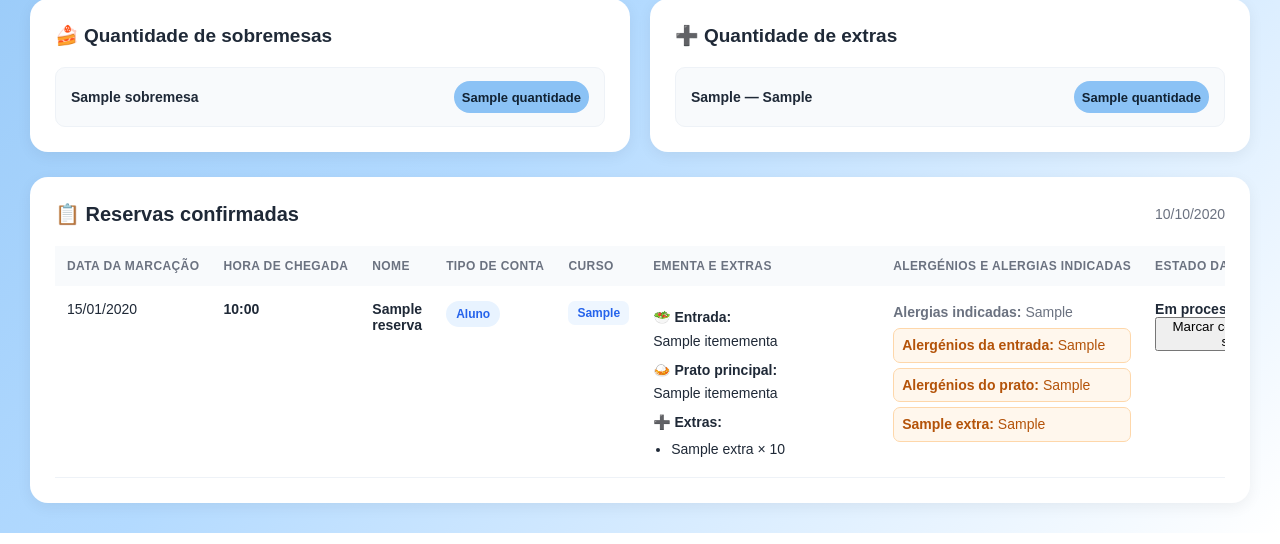
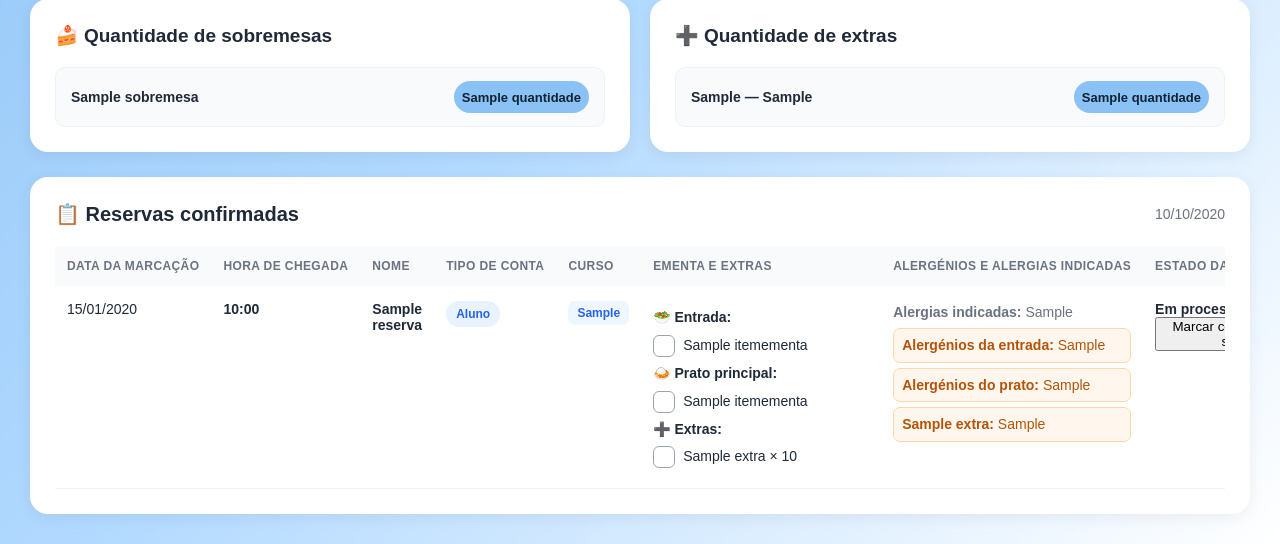
Before and after one commit to IfraimLopes/ProfiSabores, a Django app: template templates/cozinha/painel.html in a window 1280 px wide. Shown: the part 507-1051 px from the top of the page. Run offline with Django 5.2, Linux system fonts and the light colour scheme; tables that the repository leaves empty hold one stand-in row (values such as "Sample post"); the template is opened without the code that fills it: values that come from a table or form of the project are taken from there, most other values are stand-ins (such as "Sample title", 1, 10 or a date in 2020); parts of the project's set-up code (start-up, migrations or seed data) failed here and were passed over.

Commit message:
Adiciona checklist visual de preparação na cozinha

```diff
--- a/templates/cozinha/painel.html
+++ b/templates/cozinha/painel.html
@@ -12,6 +12,40 @@
             padding: 0;
         }
 
+        .item-preparacao {
+    display: flex;
+    align-items: flex-start;
+    gap: 8px;
+    margin: 5px 0;
+    line-height: 1.5;
+}
+
+        .botao-check {
+            flex-shrink: 0;
+            width: 22px;
+            height: 22px;
+            border: 1px solid #9ca3af;
+            border-radius: 6px;
+            background: white;
+            color: white;
+            cursor: pointer;
+            font-size: 14px;
+            font-weight: bold;
+            display: inline-flex;
+            align-items: center;
+            justify-content: center;
+        }
+
+        .botao-check.concluido {
+            background: #16a34a;
+            border-color: #16a34a;
+        }
+
+        .texto-preparacao.concluido {
+            text-decoration: line-through;
+            color: #9ca3af;
+            opacity: 0.7;
+        }
         body {
             font-family: Arial, Helvetica, sans-serif;
             background: linear-gradient(135deg, #8bc2f5 0%, #b3daff 50%, #ffffff 100%);
@@ -532,18 +566,40 @@
                                     {% endif %}
                                 </td>
 
+
                                 <td class="refeicao">
                                 {% if reserva.ementa %}
+
                                     <strong>🥗 Entrada:</strong>
+
                                     {% if reserva.ementa.entrada %}
+                                        <div class="item-preparacao">
+                                            <button type="button"
+                                                    class="botao-check"
+                                                    aria-label="Marcar entrada como concluída"
+                                                    aria-pressed="false">✓</button>
+
+                                            <span class="texto-preparacao">
                                                 {{ reserva.ementa.entrada.nome }}
+                                            </span>
+                                        </div>
                                     {% else %}
                                         Não definida
                                     {% endif %}
 
                                     <strong>🍛 Prato principal:</strong>
+
                                     {% if reserva.ementa.prato_principal %}
+                                        <div class="item-preparacao">
+                                            <button type="button"
+                                                    class="botao-check"
+                                                    aria-label="Marcar prato principal como concluído"
+                                                    aria-pressed="false">✓</button>
+
+                                            <span class="texto-preparacao">
                                                 {{ reserva.ementa.prato_principal.nome }}
+                                            </span>
+                                        </div>
                                     {% else %}
                                         Não definido
                                     {% endif %}
@@ -551,20 +607,30 @@
                                     {% with extras_reserva=reserva.extras.all %}
                                         {% if extras_reserva %}
                                             <strong>➕ Extras:</strong>
-                                                <ul>
+
                                             {% for reserva_extra in extras_reserva %}
-                                                        <li>
+                                                <div class="item-preparacao">
+                                                    <button type="button"
+                                                            class="botao-check"
+                                                            aria-label="Marcar extra como concluído"
+                                                            aria-pressed="false">✓</button>
+
+                                                    <span class="texto-preparacao">
                                                         {{ reserva_extra.extra.nome }}
                                                         × {{ reserva_extra.quantidade }}
-                                                        </li>
+                                                    </span>
+                                                </div>
                                             {% endfor %}
-                                                </ul>
                                         {% endif %}
                                     {% endwith %}
+
                                 {% else %}
                                     Ementa não associada
                                 {% endif %}
                             </td>
+
+
+
 
                                 <td class="alergias">
                                     {% if reserva.alergias %}
@@ -655,9 +721,45 @@
 </div>
 
 <script>
-    setInterval(function () {
+    // Checklist exclusivamente visual e temporária.
+    document.querySelectorAll(".botao-check").forEach(function (botao) {
+        botao.addEventListener("click", function () {
+            const texto = this.nextElementSibling;
+
+            const concluido = this.classList.toggle("concluido");
+
+            texto.classList.toggle("concluido", concluido);
+
+            this.setAttribute("aria-pressed", concluido ? "true" : "false");
+
+            // Atualiza o intervalo de atualização automática.
+            atualizarEstadoRefresh();
+        });
+    });
+
+    // Não atualizar a página enquanto houver itens assinalados.
+    let refreshInterval = setInterval(atualizarPagina, 5000);
+
+    function atualizarPagina() {
+        const existemItensMarcados =
+            document.querySelector(".botao-check.concluido");
+
+        if (!existemItensMarcados) {
             window.location.reload();
-    }, 5000);
+        }
+    }
+
+    function atualizarEstadoRefresh() {
+        const existemItensMarcados =
+            document.querySelector(".botao-check.concluido");
+
+        if (existemItensMarcados && refreshInterval) {
+            clearInterval(refreshInterval);
+            refreshInterval = null;
+        } else if (!existemItensMarcados && !refreshInterval) {
+            refreshInterval = setInterval(atualizarPagina, 5000);
+        }
+    }
 </script>
 </body>
 </html>
```
Lines whose indentation alone changed are shown as unchanged.
